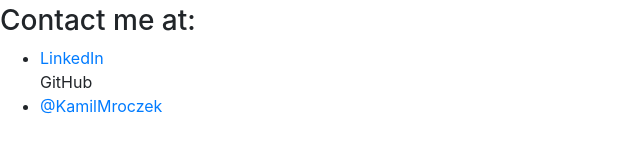
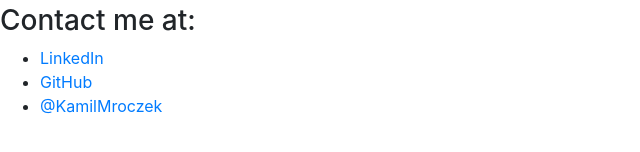
Before and after one commit to kamil-mroczek/kamil-mroczek.github.io, a plain HTML site: page index.html in a window 1280 px wide. Shown: the part 164-316 px from the top of the page, 0-640 px from the left. Drawn offline with nearby package versions, Linux system fonts and the light colour scheme.

Commit message:
Update index.html

```diff
--- a/index.html
+++ b/index.html
@@ -24,7 +24,7 @@
       <h3>Contact me at:</h3>
       <ul>
         <li><a href="https://www.linkedin.com/in/kamil-mroczek/">LinkedIn</a></li>
-        <li<a href="https://github.com/kamil-mroczek/">GitHub</a></li>
+        <li><a href="https://github.com/kamil-mroczek/">GitHub</a></li>
         <li><a href="https://twitter.com/KamilMroczek">@KamilMroczek</a></li>
       </ul>
     </section>
```
